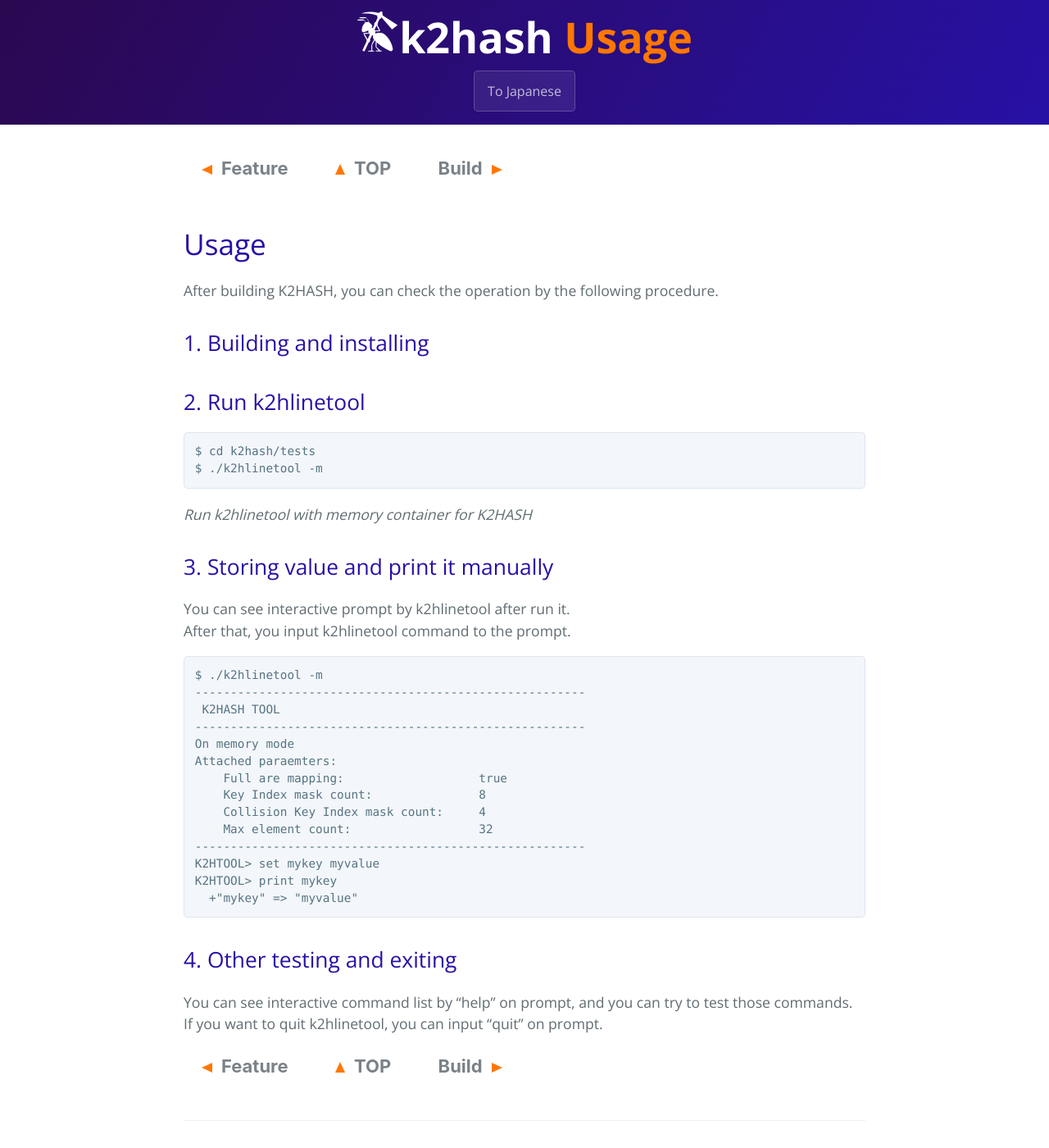
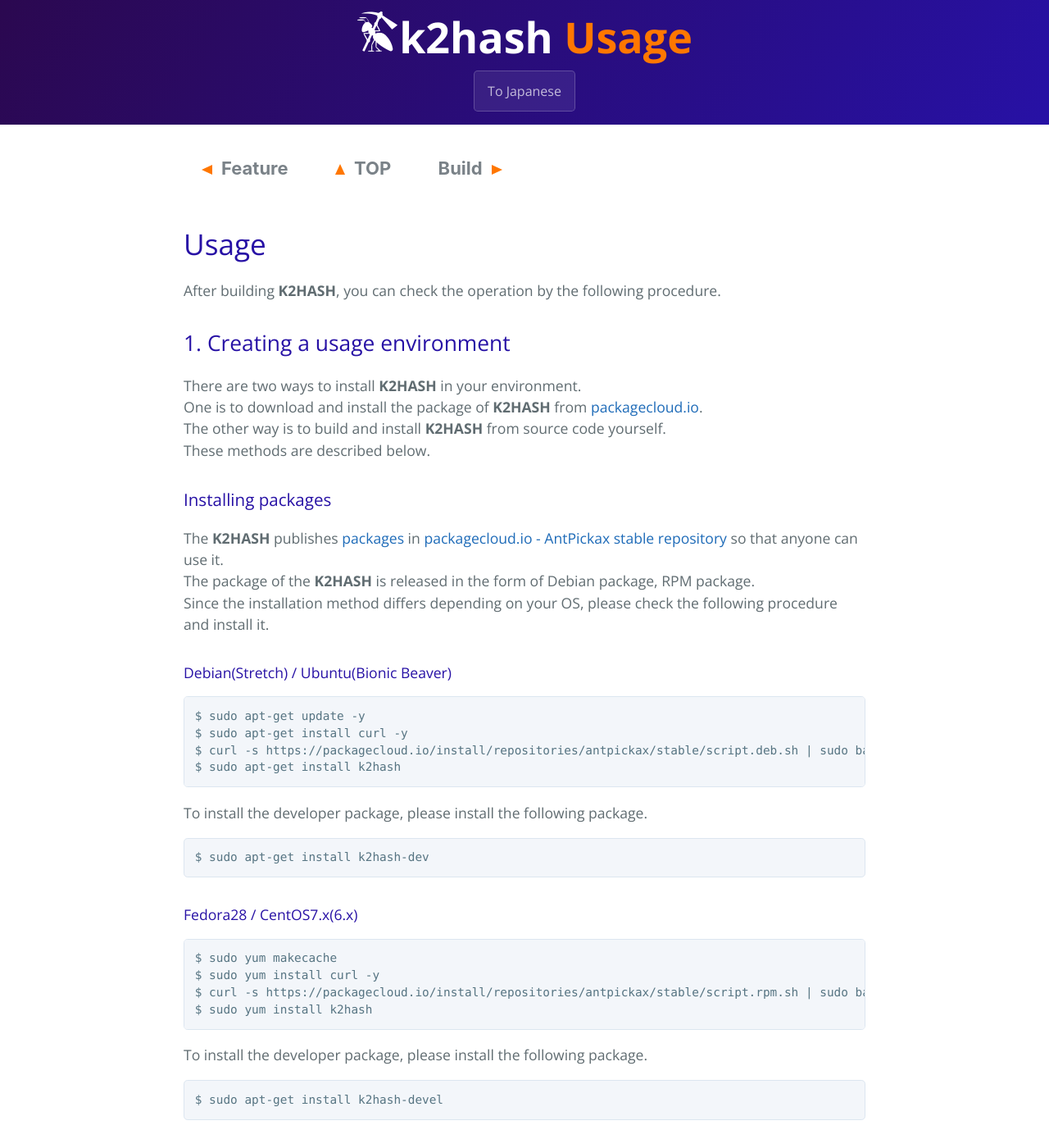
Before and after one commit to yahoojapan/k2hash, a Jekyll site: the page built from usage.md, in a window 1280 px wide and 1400 px high. Shown: the whole window at 82% size. Built offline with Jekyll 4.4.1, drawn with Linux system fonts in a browser that asks for light colours; some of the changed text lies outside the part shown.

Commit message:
Updated usage page for using packaging and etc

````diff
--- a/usage.md
+++ b/usage.md
@@ -14,9 +14,49 @@
 ---
 
 # Usage
-After building K2HASH, you can check the operation by the following procedure.
+After building **K2HASH**, you can check the operation by the following procedure.
 
-## 1. Building and installing
+## 1. Creating a usage environment
+There are two ways to install **K2HASH** in your environment.
+One is to download and install the package of **K2HASH** from [packagecloud.io](https://packagecloud.io/).
+The other way is to build and install **K2HASH** from source code yourself.
+These methods are described below.
+
+### Installing packages
+The **K2HASH** publishes [packages](https://packagecloud.io/app/antpickax/stable/search?q=k2hash) in [packagecloud.io - AntPickax stable repository](https://packagecloud.io/antpickax/stable) so that anyone can use it.
+The package of the **K2HASH** is released in the form of Debian package, RPM package.
+Since the installation method differs depending on your OS, please check the following procedure and install it.
+
+#### Debian(Stretch) / Ubuntu(Bionic Beaver)
+```
+$ sudo apt-get update -y
+$ sudo apt-get install curl -y
+$ curl -s https://packagecloud.io/install/repositories/antpickax/stable/script.deb.sh | sudo bash
+$ sudo apt-get install k2hash
+```
+To install the developer package, please install the following package.
+```
+$ sudo apt-get install k2hash-dev
+```
+
+#### Fedora28 / CentOS7.x(6.x)
+```
+$ sudo yum makecache
+$ sudo yum install curl -y
+$ curl -s https://packagecloud.io/install/repositories/antpickax/stable/script.rpm.sh | sudo bash
+$ sudo yum install k2hash
+```
+To install the developer package, please install the following package.
+```
+$ sudo apt-get install k2hash-devel
+```
+
+#### Other OS
+If you are not using the above OS, packages are not prepared and can not be installed directly.
+In this case, build from the [source code](https://github.com/yahoojapan/k2hash) described below and install it.
+
+### Build and install from source code
+For details on how to build and install **K2HASH** from [source code](https://github.com/yahoojapan/k2hash), please see [Build](https://k2hash.antpick.ax/build.html).
 
 ## 2. Run k2hlinetool
 ```
````
Also changed, not shown: build.md (+6 -6 lines), buildja.md (+12 -12 lines), usageja.md (+43 -2 lines).
